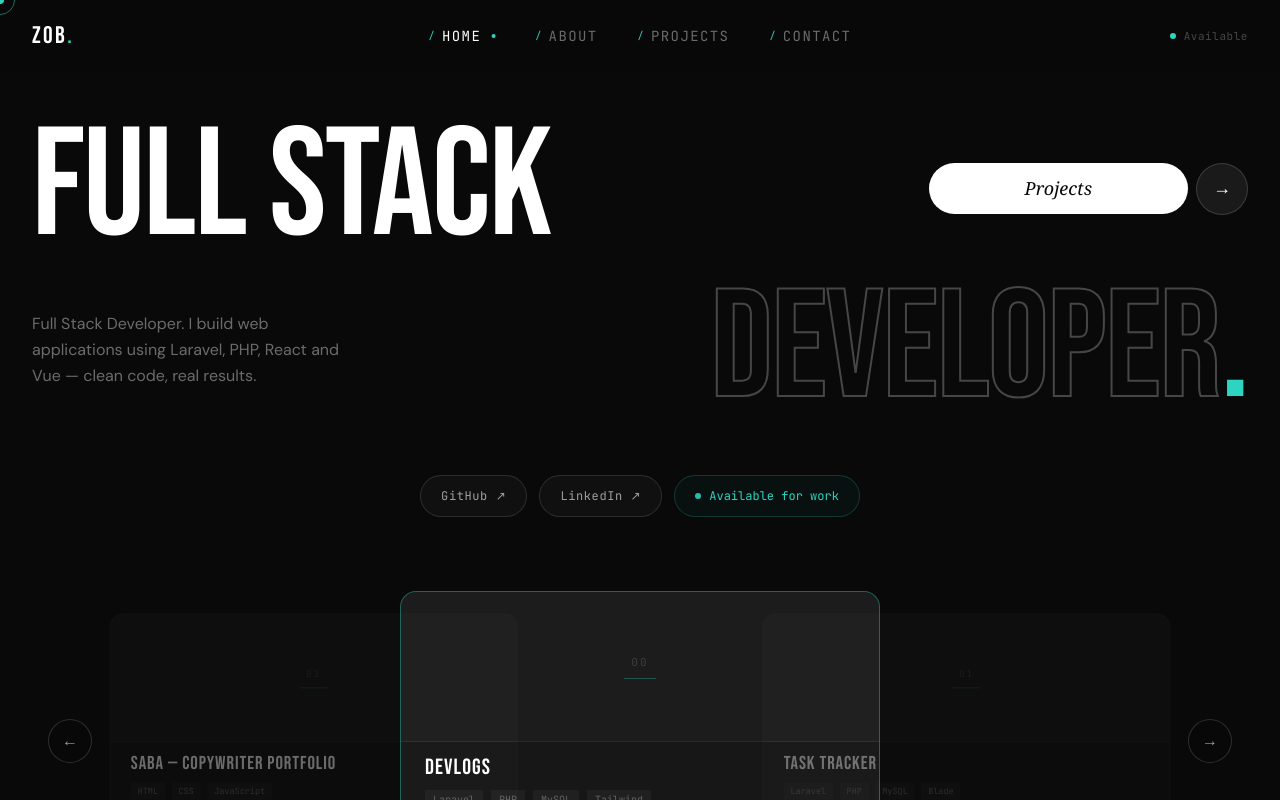
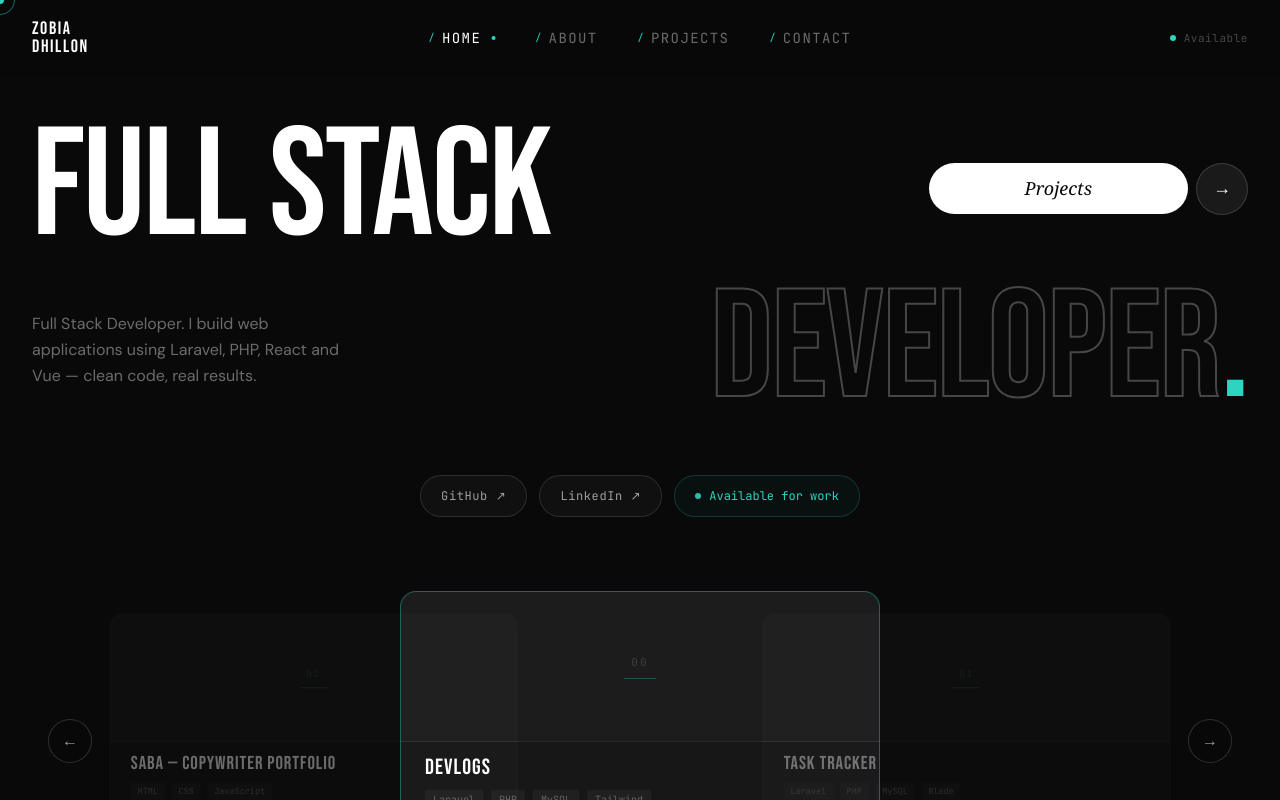
Before and after one commit to zobdhillon/zobportfolio, a React (Vite) app: page / in a window 1280 px wide. Shown: the top 800 px of the page. Built offline with nearby package versions, Linux system fonts and the light colour scheme.

Commit message:
feat: update logo to full name stacked

```diff
--- a/src/components/Navbar.jsx
+++ b/src/components/Navbar.jsx
@@ -39,16 +39,22 @@ export default function Navbar() {
     >
       <div className="max-w-7xl mx-auto flex items-center justify-between">
         {/* Logo — left */}
-        <span
-          className="text-white text-2xl cursor-pointer flex-shrink-0"
+
+        <div
+          className="cursor-pointer flex-shrink-0 leading-none"
           style={{
             fontFamily: "'Bebas Neue', sans-serif",
             letterSpacing: "0.1em",
           }}
           onClick={() => scrollTo("home")}
         >
-          ZOB<span style={{ color: "#2DD4BF" }}>.</span>
-        </span>
+          <div className="text-white" style={{ fontSize: "18px" }}>
+            ZOBIA
+          </div>
+          <div className="text-white" style={{ fontSize: "18px" }}>
+            DHILLON
+          </div>
+        </div>
 
         {/* Desktop links — absolutely centered */}
         <ul className="hidden md:flex items-center gap-10 absolute left-1/2 -translate-x-1/2">
```
